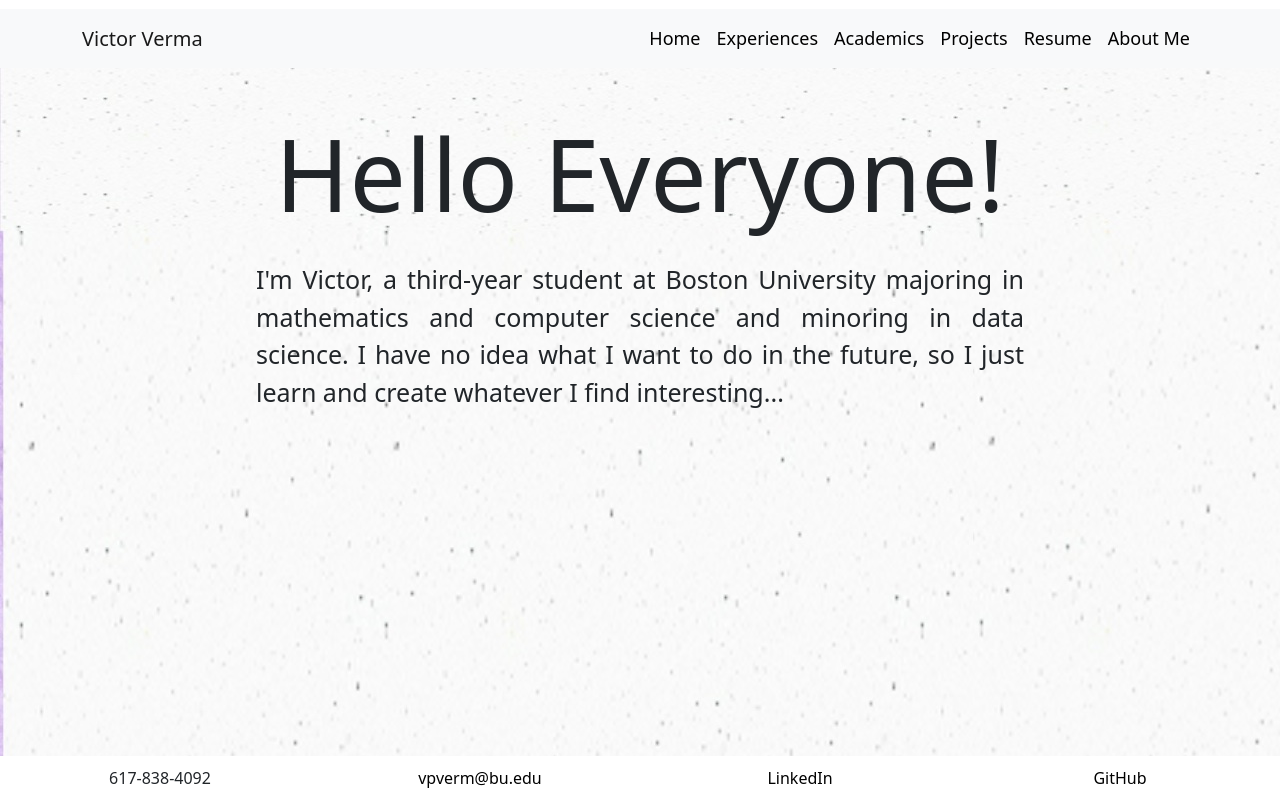
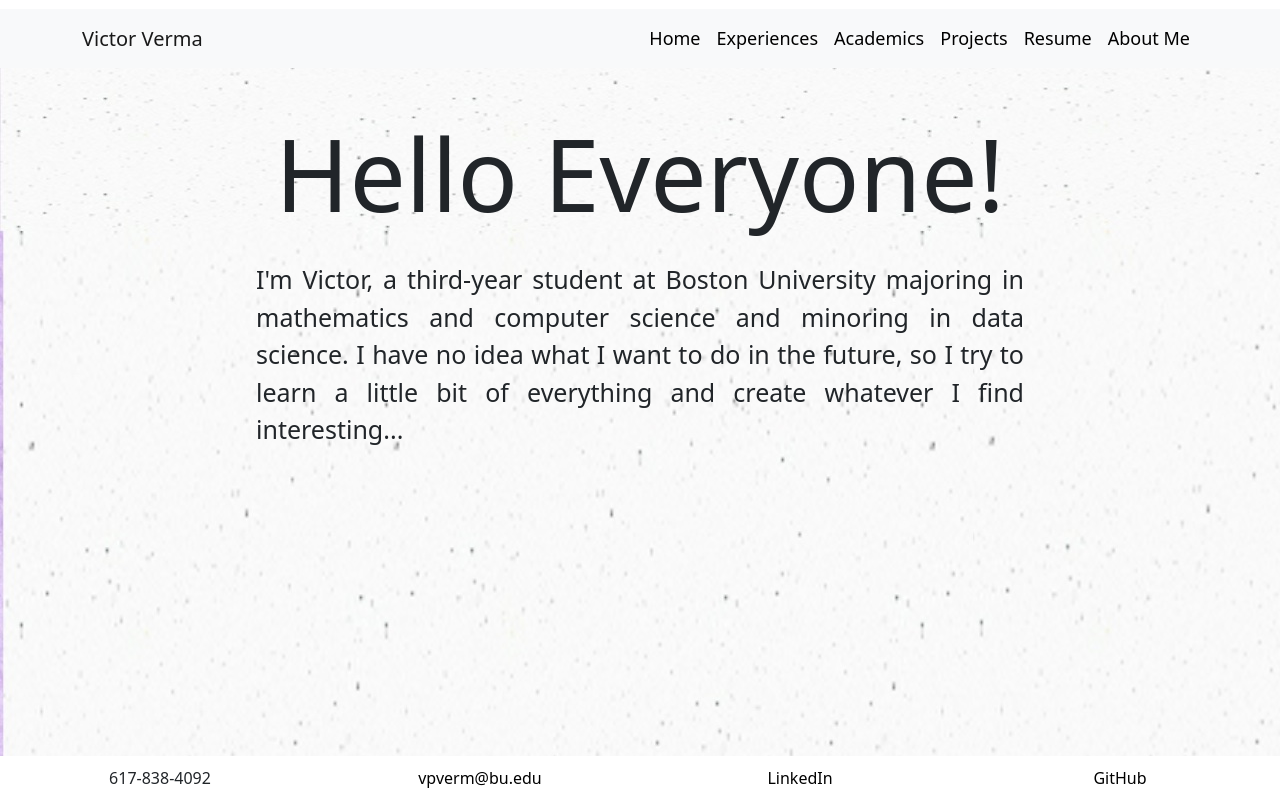
Before and after one commit to victorverma3/Portfolio, a React (Vite) app: page / in a window 1280 px wide. Built offline with nearby package versions, Linux system fonts and the light colour scheme.

Commit message:
updated home lead

```diff
--- a/src/pages/home/Home.tsx
+++ b/src/pages/home/Home.tsx
@@ -11,8 +11,8 @@ const Home = () => {
         <p className="homeLead">
           I'm Victor, a third-year student at Boston University majoring in
           mathematics and computer science and minoring in data science. I have
-          no idea what I want to do in the future, so I just learn and create
-          whatever I find interesting...
+          no idea what I want to do in the future, so I try to learn a little
+          bit of everything and create whatever I find interesting...
         </p>
       </div>
       <div className="bottom">
```
